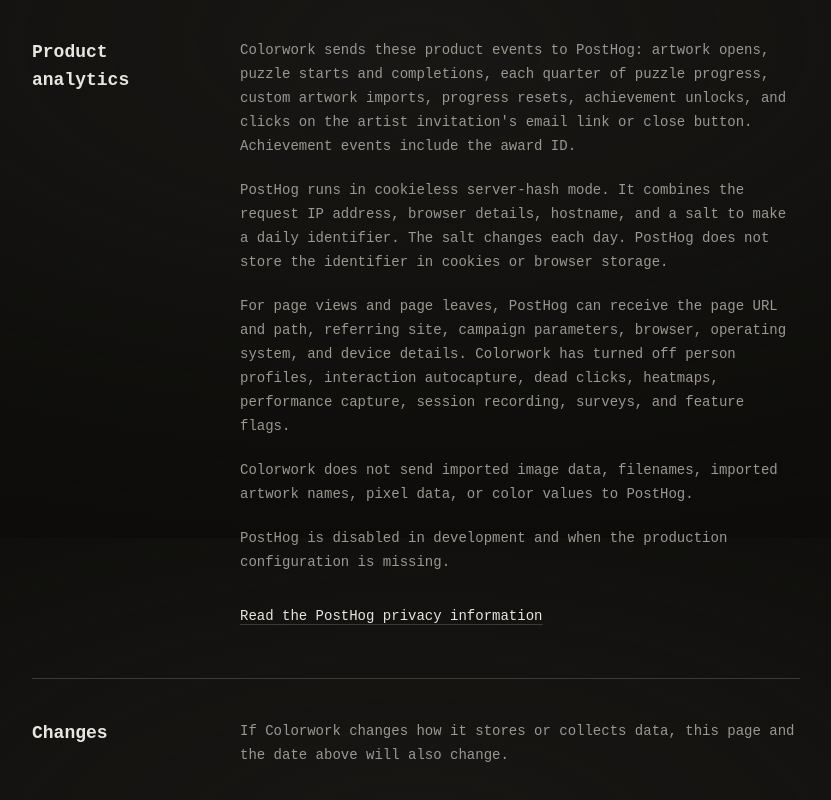
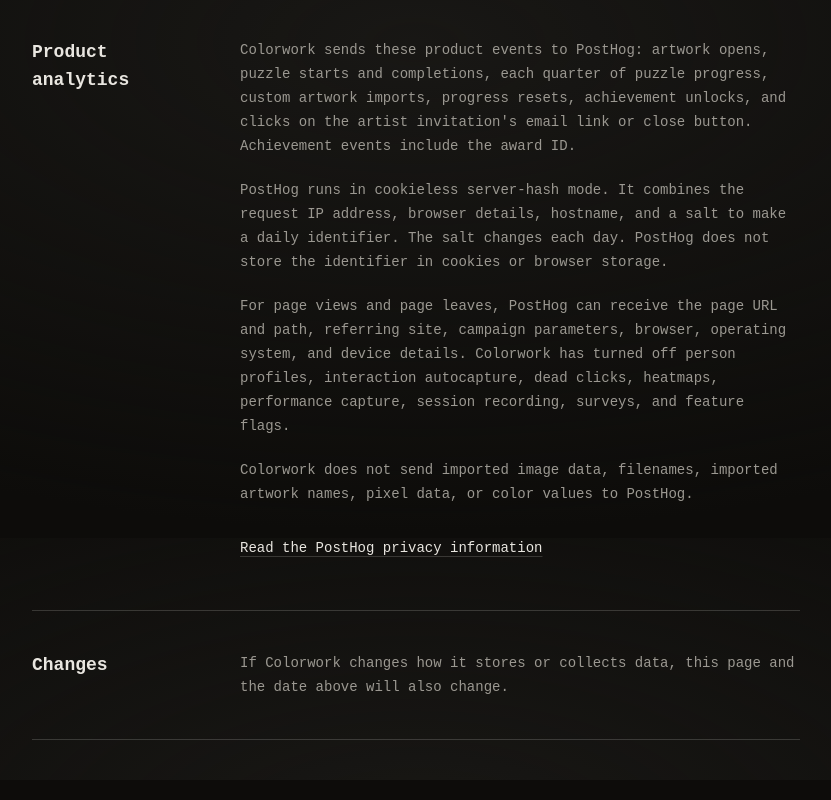
Before and after one commit to miguelSoldado1/colorwork, a React (Vite) app: page /privacy in a window 1280 px wide. Shown: the part 1062-1862 px from the top of the page, without its empty margins (224-1055 px from the left). Built offline with nearby package versions, Linux system fonts and the light colour scheme; no server answers.

Commit message:
fix: remove misleading information about PostHog in privacy route

```diff
--- a/src/routes/privacy.tsx
+++ b/src/routes/privacy.tsx
@@ -98,7 +98,6 @@ function PrivacyRoute() {
               Colorwork does not send imported image data, filenames, imported artwork names, pixel data, or color
               values to PostHog.
             </p>
-            <p>PostHog is disabled in development and when the production configuration is missing.</p>
             <a
               className="inline-flex min-h-11 items-center text-foreground underline decoration-border underline-offset-4 transition-colors hover:text-primary focus-visible:rounded-sm focus-visible:outline-2 focus-visible:outline-ring focus-visible:outline-offset-2"
               href={POSTHOG_PRIVACY_URL}
```
